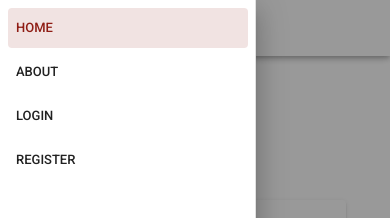
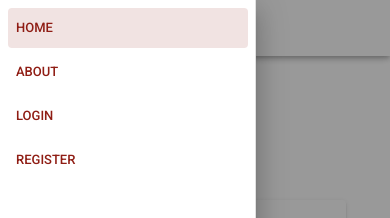
Before and after one commit to competemcgill/wisp-ui, a Vue app: page / in a window 390 px wide. Both pictures are taken after a click on the button 28 px from the left and 28 px from the top of the page. Shown: the top 218 px of the page. Built offline with nearby package versions, Linux system fonts and the light colour scheme.

Commit message:
Change font color for navigation bar for mobile view

```diff
--- a/src/components/Shared/NavBar.vue
+++ b/src/components/Shared/NavBar.vue
@@ -133,35 +133,35 @@
       </v-menu>
     </v-app-bar>
 
-    <v-navigation-drawer v-model="drawer" absolute temporary>
+    <v-navigation-drawer  v-model="drawer" app temporary>
       <v-list dense nav>
         <v-list-item-group active-class="offset-y primary--text">
           <v-list-item to="/">
-            <v-list-item-title>HOME</v-list-item-title>
+            <v-list-item-title class="offset-y primary--text">HOME</v-list-item-title>
           </v-list-item>
 
           <v-list-item to="/about">
-            <v-list-item-title>ABOUT</v-list-item-title>
+            <v-list-item-title class="offset-y primary--text">ABOUT</v-list-item-title>
           </v-list-item>
 
           <v-list-item v-if="$store.state.isLoggedIn" to="/dashboard">
-            <v-list-item-title>DASHBOARD</v-list-item-title>
+            <v-list-item-title class="offset-y primary--text">DASHBOARD</v-list-item-title>
           </v-list-item>
 
           <v-list-item v-if="$store.state.isLoggedIn" to="/problemsets">
-            <v-list-item-title>PROBLEM SETS</v-list-item-title>
+            <v-list-item-title class="offset-y primary--text">PROBLEM SETS</v-list-item-title>
           </v-list-item>
 
           <v-list-item v-if="$store.state.isLoggedIn" to="/problems">
-            <v-list-item-title>PROBLEMS</v-list-item-title>
+            <v-list-item-title class="offset-y primary--text">PROBLEMS</v-list-item-title>
           </v-list-item>
 
           <v-list-item v-if="!$store.state.isLoggedIn" to="/login">
-            <v-list-item-title>LOGIN</v-list-item-title>
+            <v-list-item-title class="offset-y primary--text">LOGIN</v-list-item-title>
           </v-list-item>
 
           <v-list-item v-if="!$store.state.isLoggedIn" to="/signup">
-            <v-list-item-title>REGISTER</v-list-item-title>
+            <v-list-item-title class="offset-y primary--text">REGISTER</v-list-item-title>
           </v-list-item>
         </v-list-item-group>
       </v-list>
```
